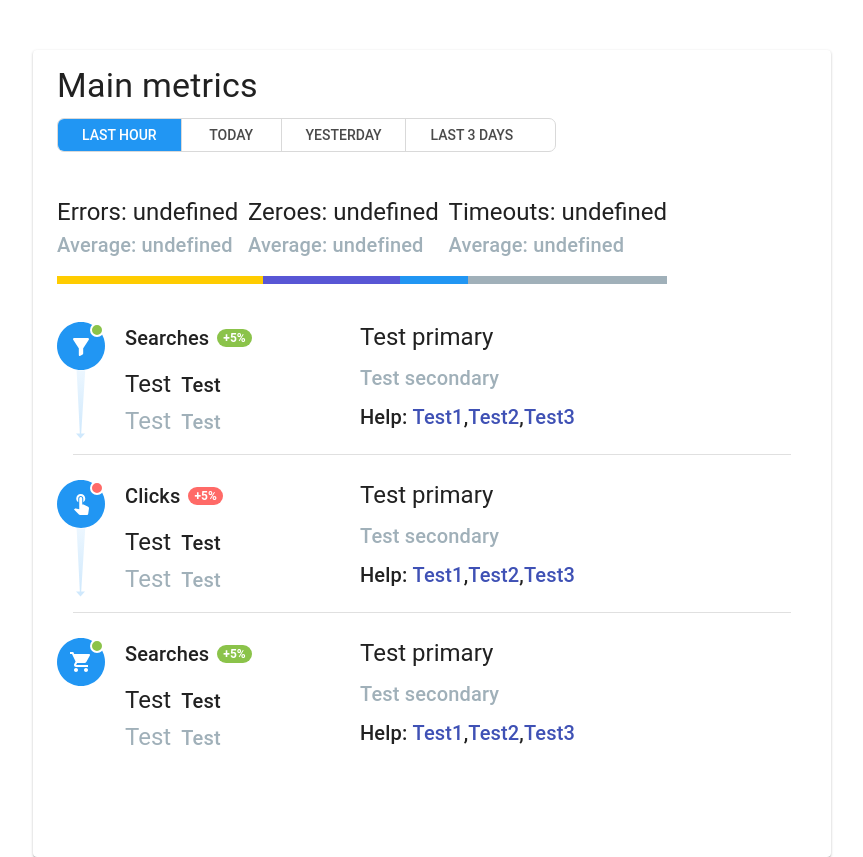
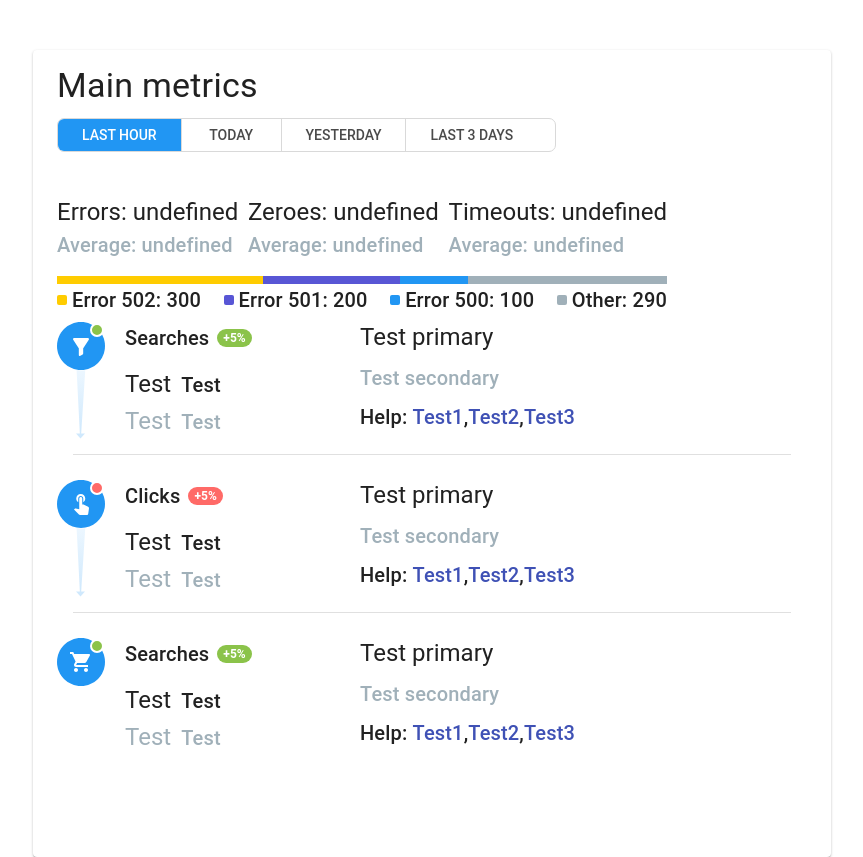
Before and after one commit to PinkyOne/gatesTeam, a React (Create React App) app: page / in a window 1280 px wide. Shown: the whole page, without its empty margins (208-1071 px from the left). Built offline with nearby package versions, Linux system fonts and the light colour scheme.

Commit message:
Implemented System Info graph line description

```diff
--- a/src/pages/Main/components/SystemInfo/index.css
+++ b/src/pages/Main/components/SystemInfo/index.css
@@ -32,5 +32,20 @@
 }
 
 .Graph-Description {
+    display: flex;
+    flex-direction: row;
+    justify-content: space-between;
+}
 
+.Graph-Description-Item {
+    display: flex;
+    flex-direction: row;
+    align-items: center;
 }
+
+.Graph-Description-Item-Indicator {
+    width: 10px;
+    height: 10px;
+    border-radius: 2px;
+    margin-right: 5px;
+}
--- a/src/pages/Main/components/SystemInfo/index.js
+++ b/src/pages/Main/components/SystemInfo/index.js
@@ -60,25 +60,45 @@ class SystemInfo extends Component {
           {sortedErrors
             .slice(0, 3)
             .map(({ count }, index) => (
-              <div
-                style={{
-                  backgroundColor: COLORS[index % COLORS.length],
-                  width: `${(count * 100 / errorsCount)}%`,
-                }}
-              />
+              this.renderGraphLineChunk({ index, count, totalCount: errorsCount })
             ))
           }
-          <div
-            style={{
-              backgroundColor: COLOR_GREY,
-              width: `${(unknownErrorsCount * 100 / errorsCount)}%`,
-            }}
-          />
+          {this.renderGraphLineChunk({ count: unknownErrorsCount, totalCount: errorsCount })}
         </div>
-        <div className="Graph-Description" />
+        <div className="Graph-Description">
+          {sortedErrors
+            .slice(0, 3)
+            .map(({ code, count }, index) => (
+              this.renderGraphDescItem({ code, count, index })
+            ))
+          }
+          {this.renderGraphDescItem({ count: unknownErrorsCount })}
+        </div>
       </div>
     );
   };
+
+  renderGraphLineChunk = ({ index = null, count, totalCount }) => (
+    <div
+      style={{
+        backgroundColor: index === null ? COLOR_GREY : COLORS[index % COLORS.length],
+        width: `${(count * 100 / totalCount)}%`,
+      }}
+    />
+  );
+
+  renderGraphDescItem = ({ code = null, count, index = null }) => (
+    <div
+      className="Graph-Description-Item"
+    >
+      <div
+        className="Graph-Description-Item-Indicator"
+        style={{ backgroundColor: index === null ? COLOR_GREY : COLORS[index % COLORS.length] }}
+      />
+      <Typography variant="h6">{`${code ? `Error ${code}` : 'Other'}: ${count}`}</Typography>
+    </div>
+  );
+
 
   render() {
     return (
```
